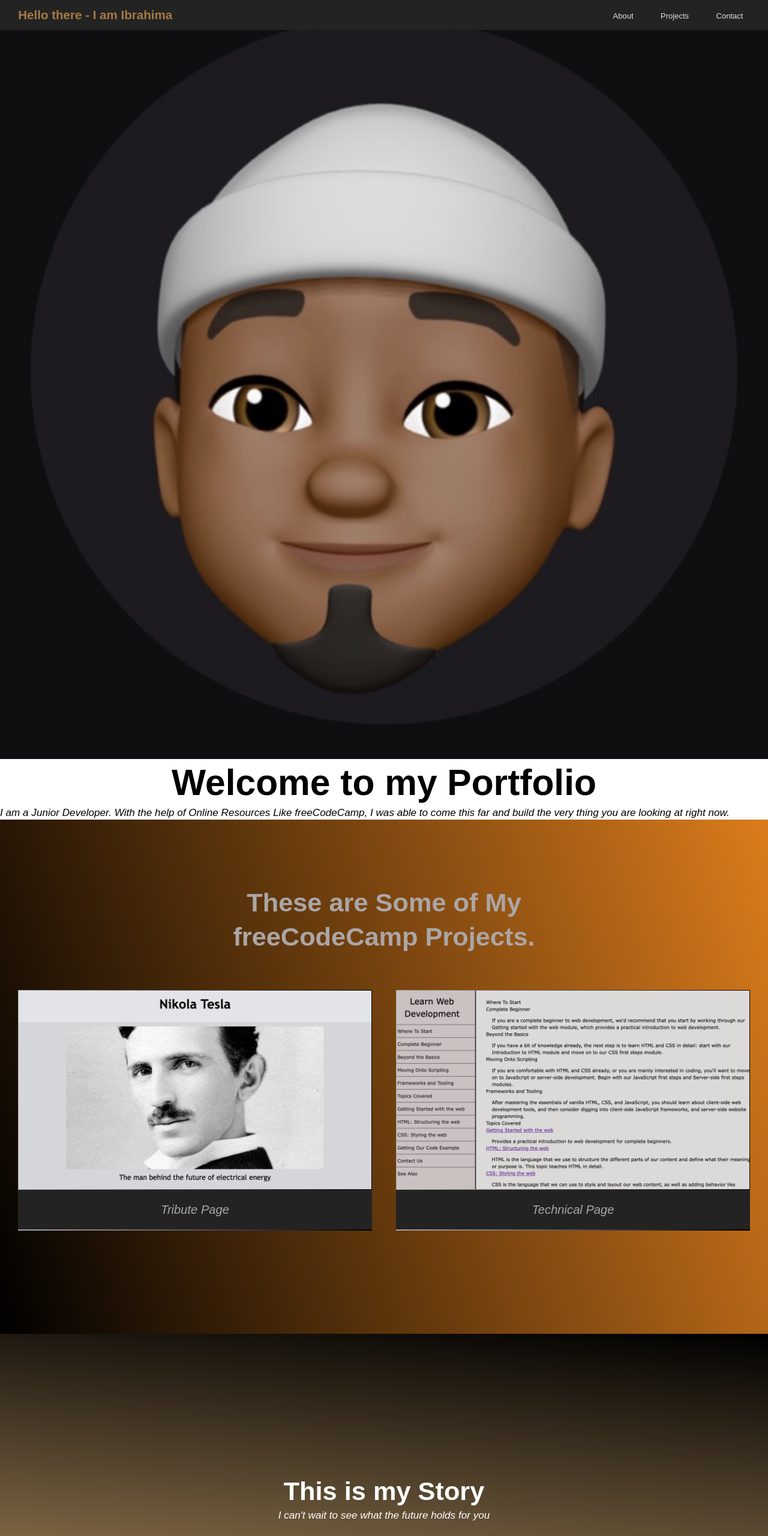
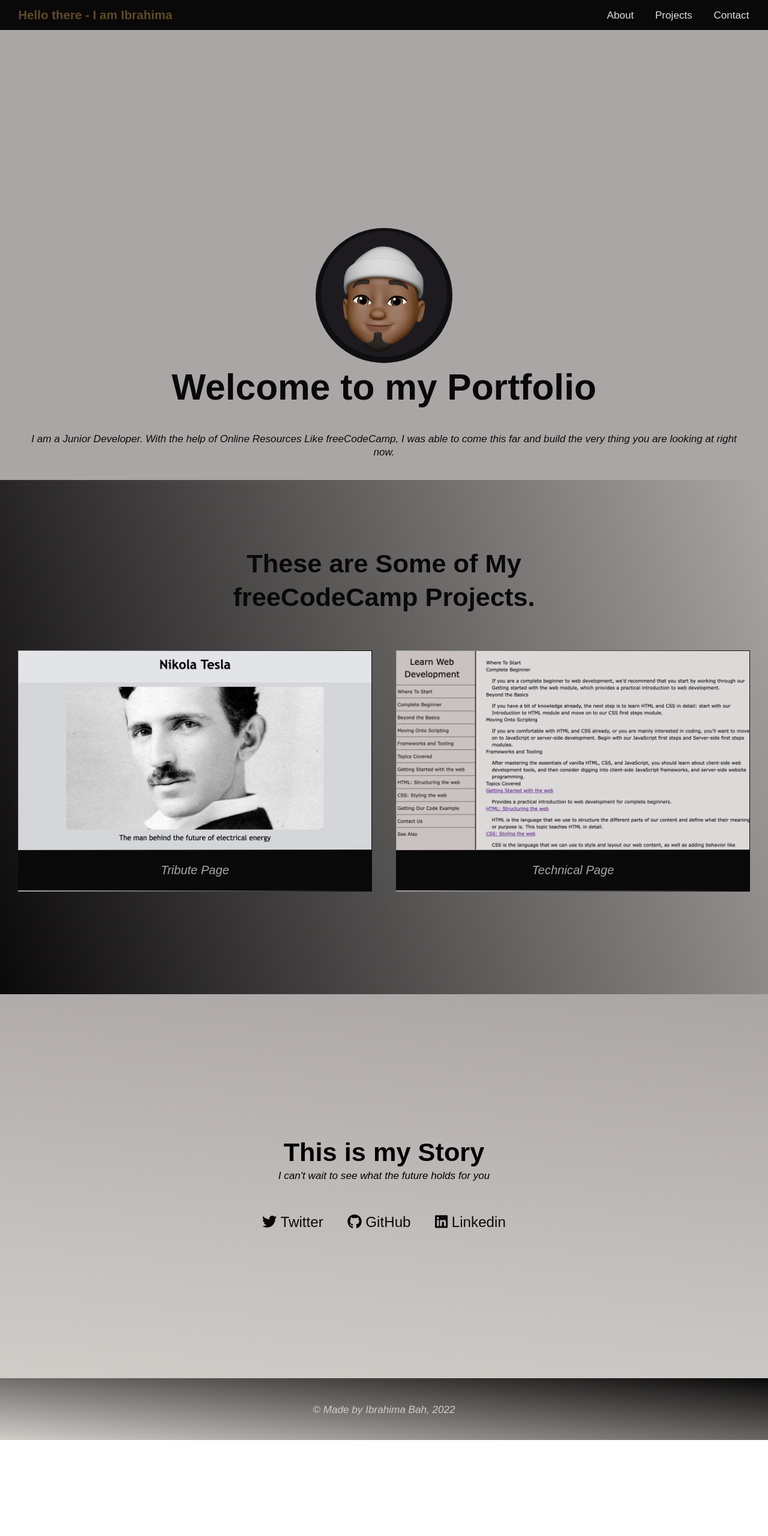
Before and after one commit to ibrahimabah/milestoneProject-CI, a plain HTML site: page index.html in a window 1280 px wide. Shown: the top 2560 px of the page at 60% size. After the commit the page ends 2400 px from the top, so only its background shows below. Drawn offline with Linux system fonts and the light colour scheme.

Commit message:
adding style and appeal to markup elements

```diff
--- a/style.css
+++ b/style.css
@@ -1,11 +1,11 @@
 /* -------------------------custom pallet-------------------------*/
 :root {
-    --gray: #aba6a6;
-    --brown: #c2914dce;
-    --dark: rgb(36, 35, 35);
-    --blue: #db7c1c;
-    --black: #000;
-    --white: #fff;
+    --main-one: #aba6a6;
+    --main-two: #765931ce;
+    --main-three: rgb(36, 35, 35);
+    --main-four: #d0cdc9;
+    --main-five: rgb(10, 9, 9);
+    --main-six: #fff;
   }
 
   /* reset */
@@ -77,7 +77,7 @@
 
   a {
   text-decoration: none;
-  color: var(--gray);
+  color: var(--main-four);
   }
 
   img {
@@ -92,7 +92,7 @@
   header {
     width: 100%;
     height: 50px;
-    background-color: var(--dark);
+    background-color: var(--main-five);
     display: flex;
     justify-content: space-between;
     align-items: center;
@@ -103,7 +103,7 @@
   }
 
   header > h3 {
-    color: var(--brown);
+    color: var(--main-two);
     font-size: min(5vw, 1.2em);
     text-align: center;
     margin: 3rem;
@@ -136,7 +136,7 @@
 
   #navbar > ul > li:hover {
     text-transform: uppercase ;
-    color: var(--blue);
+    color: var(--main-one);
     cursor: pointer;
   }
 
@@ -156,12 +156,6 @@
     text-decoration: none;
   }
 
-  a {
-    color: rgb(117, 194, 213);
-    font-size: 13px;
-    text-decoration: none;
-  }
-
   /* media query*/
   @media (max-width: 61.25em){
   html {
@@ -177,45 +171,45 @@
 
   /* -------------------------main------------------------- */
 
-  /* welcome-section */
-  #welcome-section {
+  /* welcome */
+  #welcome {
     display: flex;
     flex-direction: column;
     justify-content: center;
     align-items: center;
     width: 100%;
     height: 100vh;
-    color: var(--white);
-    background-color: var(--blue);
+    color: var(--main-five);
+    background-color: var(--main-one);
   }
 
-  #welcome-section img {
+  #welcome img {
     width: max(100px, 18vw);
     margin-top: auto;
     padding: 0.1rem;
     border-radius: 50%;
   }
 
-  #welcome-section > h3 {
+  #welcome > h3 {
     margin-top: 0.2rem;
     padding: 3.5rem 0.75rem 1.5rem 0.75rem;
     font-weight: bolder;
   }
 
-  #welcome-section > p {
+  #welcome > p {
     font-weight: 300;
     text-align: center;
     font-style: italic;
     margin: 0 0.2rem;
     padding: 3.5rem;
-    color: var(--gray);
+    color: var(--main-five);
   }
 
   /* projects */
   #projects {
   text-align: center;
   padding: 11rem 3rem;
-  background-image: linear-gradient(72deg, var(--black) 0%, var(--blue) 100%);
+  background-image: linear-gradient(72deg, var(--main-five) 0%, var(--main-one) 100%);
 
   }
 
@@ -227,8 +221,7 @@
   #projects > h2 {
   max-width: 640px;
   margin: 0 auto 6rem auto;
-  color: var(--gray);
-  /*border-bottom: 0.2rem solid var(--gray);*/
+  color: var(--main-five);
   }
 
   @media (max-width: 28.75em) {
@@ -258,17 +251,7 @@
   }
 
   .project-tile {
-  background-image: linear-gradient(90deg, var(--gray) 0%, var(--black) 100%);
-  /* border-radius: 1px; */
-  }
-
-  .code {
-  color: var(--main-gray);
-  transition: color 0.3s ease-out;
-  }
-
-  .project:hover .code {
-  color: var(--blue);
+  background-image: linear-gradient(90deg, var(--main-one) 0%, var(--main-five) 100%);
   }
 
   #projects img {
@@ -278,19 +261,18 @@
   }
 
   .project-title {
-  background-color: var(--dark);
-  color: var(--gray);
+  background-color: var(--main-five);
+  color: var(--main-one);
   font-size: 2rem;
   padding: 2rem 0.5rem;
   }
 
   .project-title:hover {
-  background-color: var(--brown);
-  color: var(--dark);
+  background-color: var(--main-one);
+  color: var(--main-five);
   }
 
   /* contact */
-
   #contact {
   display: flex;
   flex-direction: column;
@@ -301,7 +283,7 @@
   height: 80vh;
   padding: 0 2rem;
   color: var(--white);
-  background-image: linear-gradient(5deg, var(--brown) 0%, var(--black) 100%);
+  background-image: linear-gradient(5deg, var(--main-four) 0%, var(--main-one) 100%);
   }
 
   @media (max-width: 28.75em) {
@@ -322,20 +304,17 @@
   .btn {
   display: inline-block;
   padding: 1rem 2rem;
-  /* border-radius: 2px; */
   }
 
   .contact-details {
   font-size: 2.4rem;
-  color: var(--gray);
-  /* text-shadow: 2px 2px 1px #1f1f1f; */
+  color: var(--main-five);
   transition: transform 0.3s ease-out;
   }
 
   .contact-details:hover {
-  color: var(--blue);
-  background: var(--gray);
-  /* transform: translateY(8px); */
+  color: var(--main-one);
+  background: var(--main-two);
   }
 
   /*-------------------------footer-------------------------*/
@@ -344,31 +323,13 @@
     display: flex;
     justify-content: space-evenly;
     padding: 2rem;
-    color: var(--white);
-    background-image: linear-gradient(5deg, var(--black) 0%, var(--blue) 100%);
-    /*border-top: 4px solid var(--main-red);*/
+    color: var(--main-four);
+    background-image: linear-gradient(5deg, var(--main-four) 0%, var(--main-five) 100%);
   }
 
   footer > p {
     margin: 2rem;
   }
-
-  footer i {
-    vertical-align: middle;
-  }
-
-  footer a {
-    margin: 1rem;
-    font-size: 1.7rem;
-    color: var(--gray);
-    /* text-shadow: 2px 2px 1px #1f1f1f; */
-    transition: transform 0.3s ease-out;
-    }
-
-    footer a:hover {
-    color: var(--brown);
-    /* transform: translateY(8px); */
-    }
 
   @media (max-width: 28.75em) {
     footer {
```
